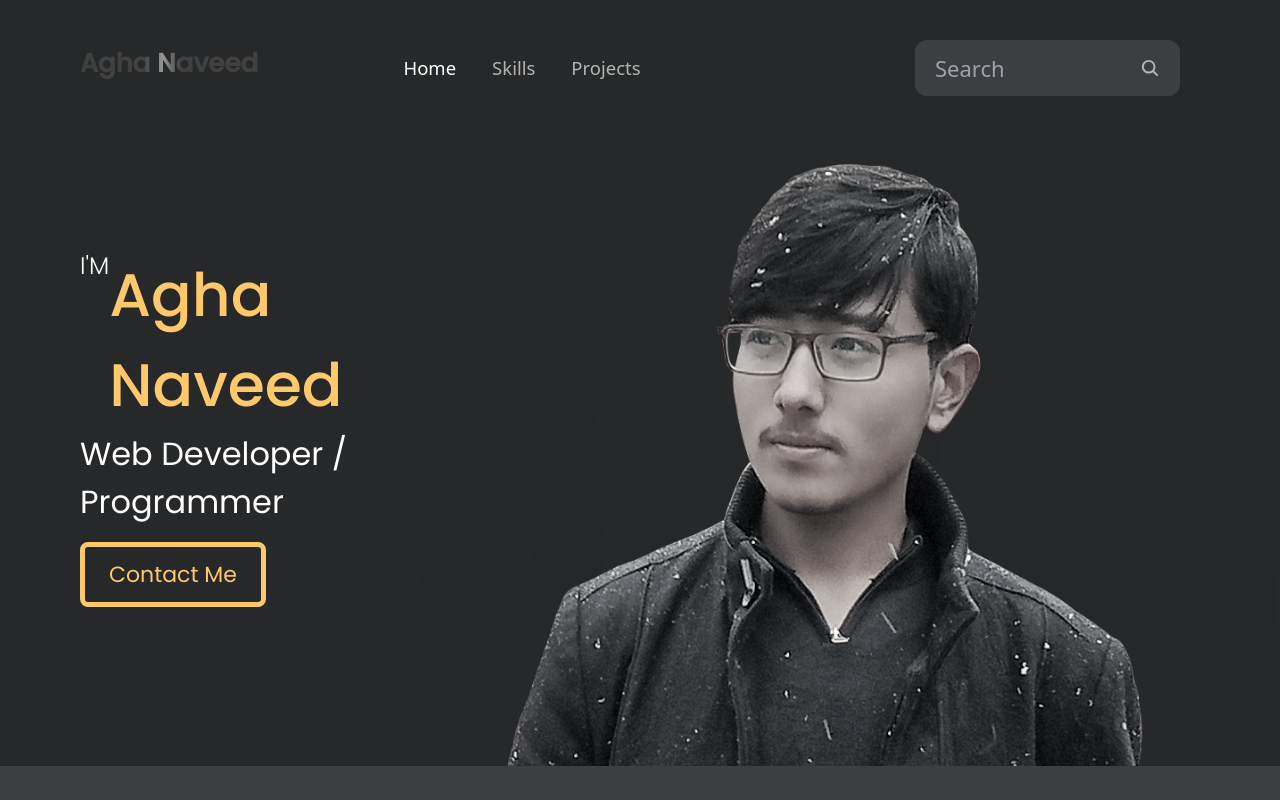
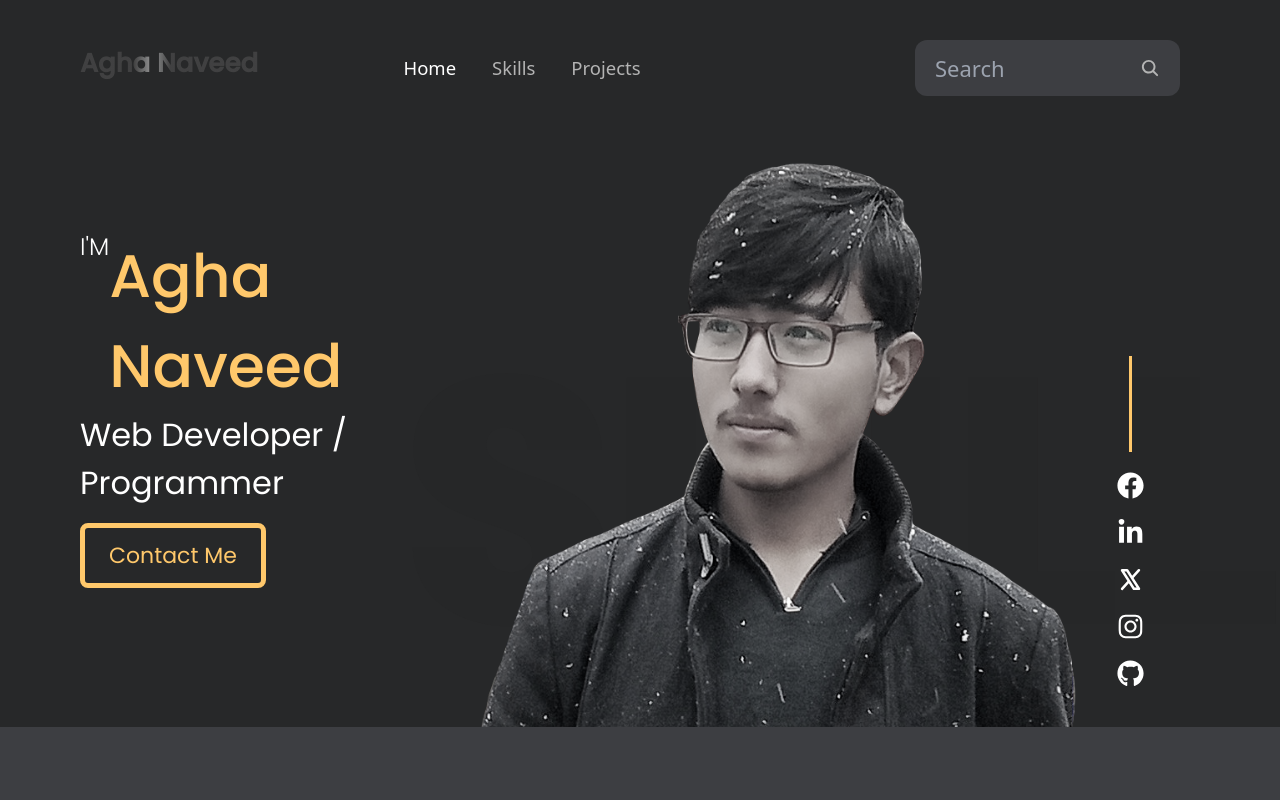
Before and after one commit to agha-naveed/my-portfolio, a React (Vite) app: page / in a window 1280 px wide. Shown: the top 800 px of the page. Built offline with nearby package versions, Linux system fonts and the light colour scheme.

Commit message:
social media logos

```diff
--- a/src/components/Header.jsx
+++ b/src/components/Header.jsx
@@ -3,6 +3,7 @@ import Snowfall from '../extraComponents/Snowfall';
 import Navbar from './Navbar';
 import myPic from '../assets/img/my-picture.png';
 import { Link } from 'react-router';
+import SocialLogos from '../extraComponents/SocialLogos';
 
 export default function Header() {
 
@@ -33,6 +34,9 @@ export default function Header() {
           <div data-aos="fade-up-left" data-aos-duration="600" className='w-fit place-items-center'>
             <img src={myPic} decoding='async' className='md:w-full w-[90%] relative top-[40px]' alt="Agha Naveed Image" />
           </div>
+
+          <SocialLogos />
+
         </header>
 
       </div>
--- /dev/null
+++ b/src/extraComponents/SocialLogos.jsx
@@ -0,0 +1,18 @@
+import React from 'react'
+import { FaFacebook, FaLinkedinIn, FaInstagram, FaGithub } from "react-icons/fa";
+import { PiXLogoBold } from "react-icons/pi";
+
+export default function SocialLogos() {
+  return (
+    <div className='justify-items-center content-end grid gap-5 ml-10'>
+        <div className='w-[3px] h-24 bg-yellow-text'></div>
+        <div className='text-white text-[27px] grid gap-5'>
+            <FaFacebook className='transition-all cursor-pointer' />
+            <FaLinkedinIn />
+            <PiXLogoBold />
+            <FaInstagram />
+            <FaGithub />
+        </div>
+    </div>
+  )
+}
```
